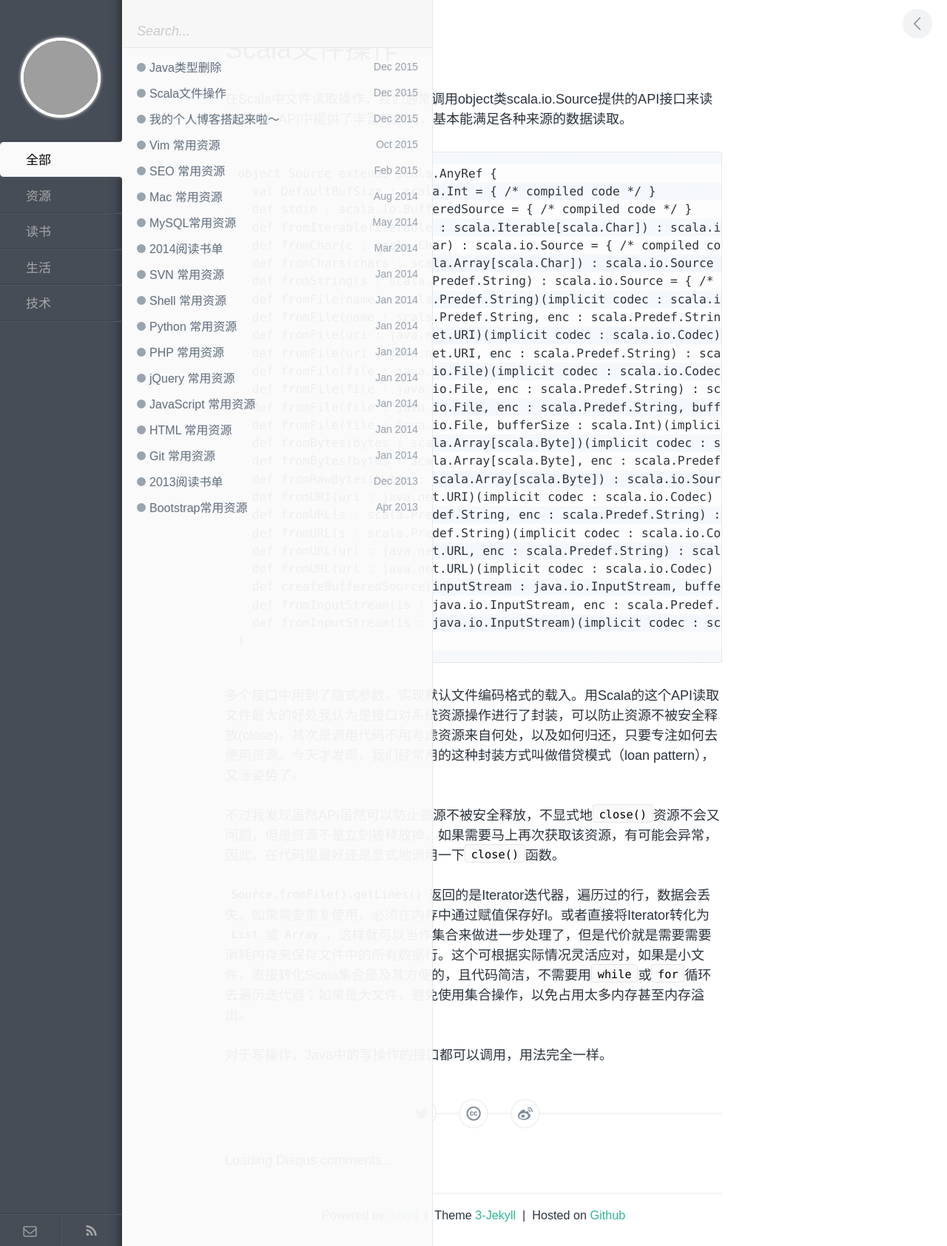
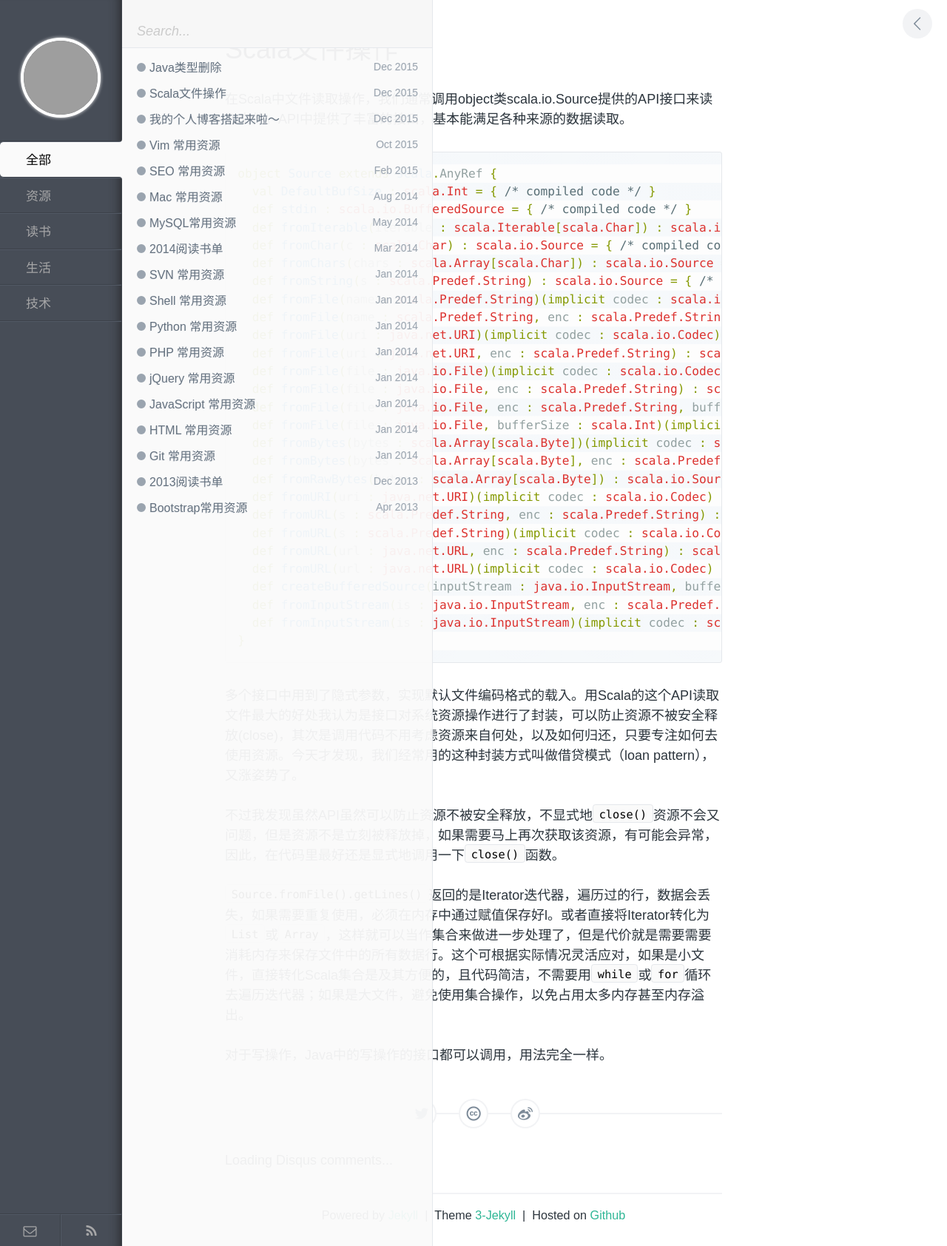
Before and after one commit to z00216423/z00216423.github.io, a Jekyll site: the page built from _posts/tech/2015-12-23-scala-file.md, in a window 1280 px wide. Shown: the whole page at 74% size. Built offline with Jekyll 4.4.1, drawn with Linux system fonts in a browser that asks for light colours; comment, search, counter and statistics services are not loaded; grey boxes are pictures that could not be loaded.

Commit message:
type erasue

````diff
--- a/_posts/tech/2015-12-23-scala-file.md
+++ b/_posts/tech/2015-12-23-scala-file.md
@@ -7,7 +7,7 @@
 
 在Scala中文件读取操作，我们通常调用object类scala.io.Source提供的API接口来读取文件。API中提供了丰富的接口，基本能满足各种来源的数据读取。
 
-```
+{% highlight scala %}
 object Source extends scala.AnyRef {
   val DefaultBufSize : scala.Int = { /* compiled code */ }
   def stdin : scala.io.BufferedSource = { /* compiled code */ }
@@ -35,7 +35,7 @@
   def fromInputStream(is : java.io.InputStream, enc : scala.Predef.String) : scala.io.BufferedSource = { /* compiled code */ }
   def fromInputStream(is : java.io.InputStream)(implicit codec : scala.io.Codec) : scala.io.BufferedSource = { /* compiled code */ }
 }
-```
+{% endhighlight %}
 
 多个接口中用到了隐式参数，实现默认文件编码格式的载入。用Scala的这个API读取文件最大的好处我认为是接口对系统资源操作进行了封装，可以防止资源不被安全释放(close)，其次是调用代码不用考虑资源来自何处，以及如何归还，只要专注如何去使用资源。今天才发现，我们经常用的这种封装方式叫做借贷模式（loan pattern），又涨姿势了。
 
````
